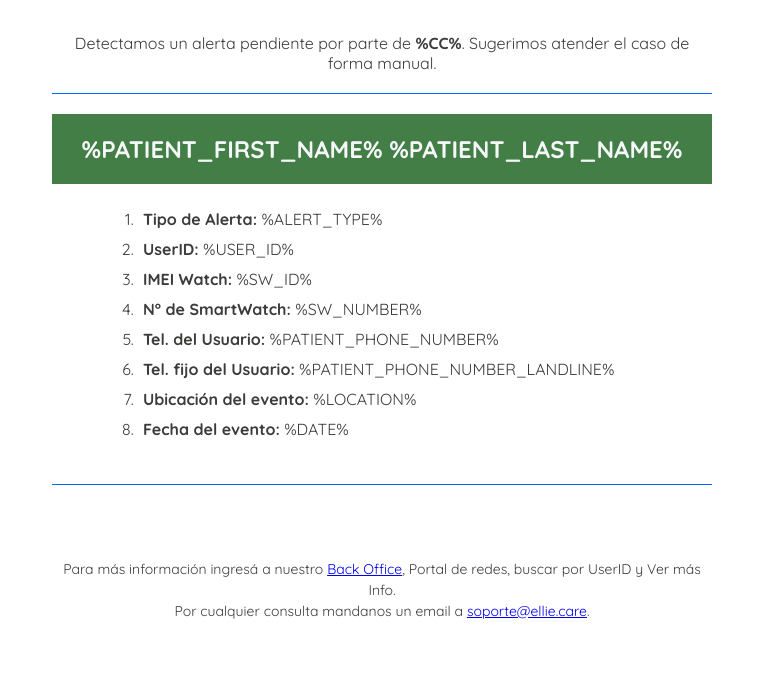
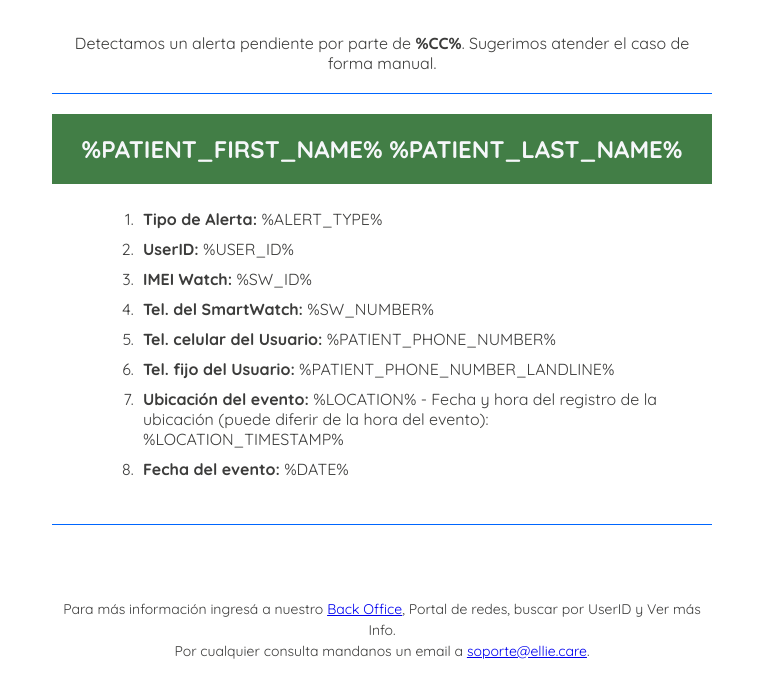
Before and after one commit to elliecare/mail-checkout, a website: page templates/alert_not_in_connect.html in a window 1280 px wide. Shown: the part 126-799 px from the top of the page, without its empty margins (258-1021 px from the left). Drawn offline with Linux system fonts and the light colour scheme; grey boxes are pictures that could not be loaded.

Commit message:
[FEAT] Add location_timestamp to alert_not_in_connect template

```diff
--- a/index.js
+++ b/index.js
@@ -40,6 +40,7 @@ async function getTemplateHTML(selected, params, isMailToLogistic = false) {
             patient_phone_number,
             patient_phone_number_landline,
             location,
+            location_timestamp,
             event_date,
             success_url,
             main_companion_first_name,
@@ -75,6 +76,7 @@ async function getTemplateHTML(selected, params, isMailToLogistic = false) {
             modifiedHTML = patient_phone_number ? modifiedHTML.replace('%PATIENT_PHONE_NUMBER%', patient_phone_number) : modifiedHTML;
             modifiedHTML = patient_phone_number_landline ? modifiedHTML.replace('%PATIENT_PHONE_NUMBER_LANDLINE%', patient_phone_number_landline) : modifiedHTML;
             modifiedHTML = location ? modifiedHTML.replace('%LOCATION%', location) : modifiedHTML;
+            modifiedHTML = location_timestamp ? modifiedHTML.replace('%LOCATION_TIMESTAMP%', location_timestamp) : modifiedHTML;
             modifiedHTML = event_date ? modifiedHTML.replace('%DATE%', event_date) : modifiedHTML;
             modifiedHTML = success_url ? modifiedHTML.replace('%SUCCESS_URL%', String(success_url)) : modifiedHTML;
 
--- a/package.json
+++ b/package.json
@@ -1,6 +1,6 @@
 {
   "name": "mailing-ellie",
-  "version": "1.2.0",
+  "version": "1.3.0",
   "description": "Mailing Ellie-care",
   "main": "index.js",
   "scripts": {
--- a/templates/alert_not_in_connect.html
+++ b/templates/alert_not_in_connect.html
@@ -87,10 +87,10 @@
           <li style="padding: 5px"><b>Tipo de Alerta:</b> %ALERT_TYPE%</li>
           <li style="padding: 5px"><b>UserID:</b> %USER_ID%</li>
           <li style="padding: 5px"><b>IMEI Watch:</b> %SW_ID%</li>
-          <li style="padding: 5px"><b>N° de SmartWatch:</b> %SW_NUMBER%</li>
-          <li style="padding: 5px"><b>Tel. del Usuario:</b> %PATIENT_PHONE_NUMBER%</li>
+          <li style="padding: 5px"><b>Tel. del SmartWatch:</b> %SW_NUMBER%</li>
+          <li style="padding: 5px"><b>Tel. celular del Usuario:</b> %PATIENT_PHONE_NUMBER%</li>
           <li style="padding: 5px"><b>Tel. fijo del Usuario:</b> %PATIENT_PHONE_NUMBER_LANDLINE%</li>
-          <li style="padding: 5px"><b>Ubicación del evento:</b> %LOCATION%</li>
+          <li style="padding: 5px"><b>Ubicación del evento:</b> %LOCATION%  - Fecha y hora del registro de la ubicación (puede diferir de la hora del evento): %LOCATION_TIMESTAMP%</li>
           <li style="padding: 5px"><b>Fecha del evento:</b> %DATE%</li>
         </ol>
       </div>
```
